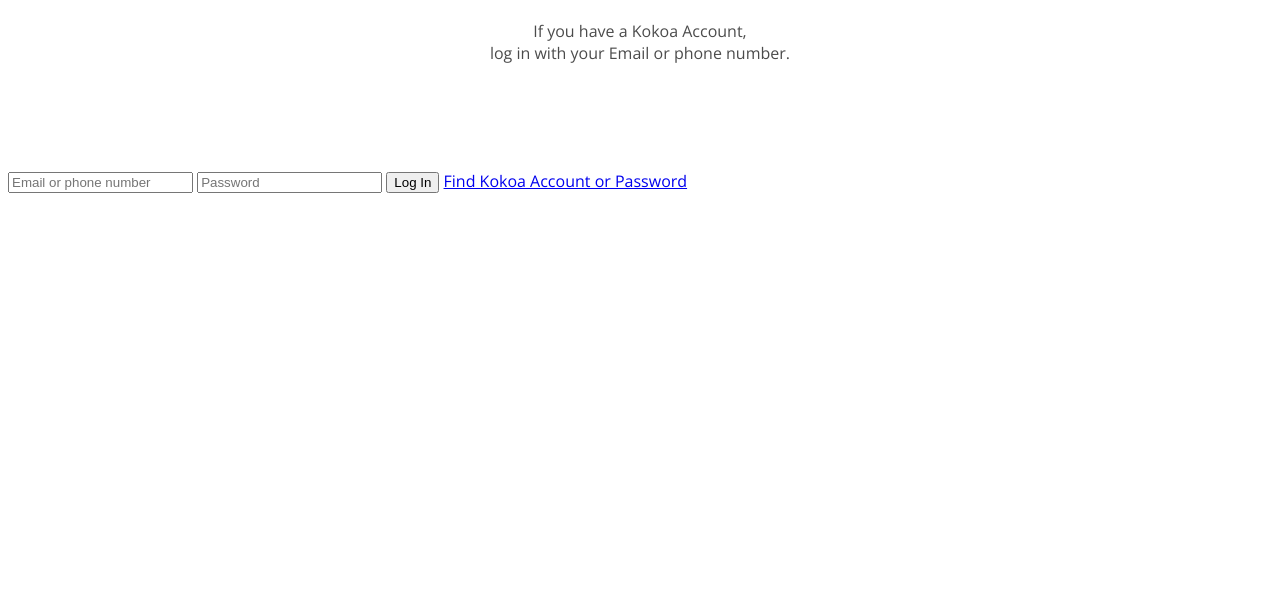
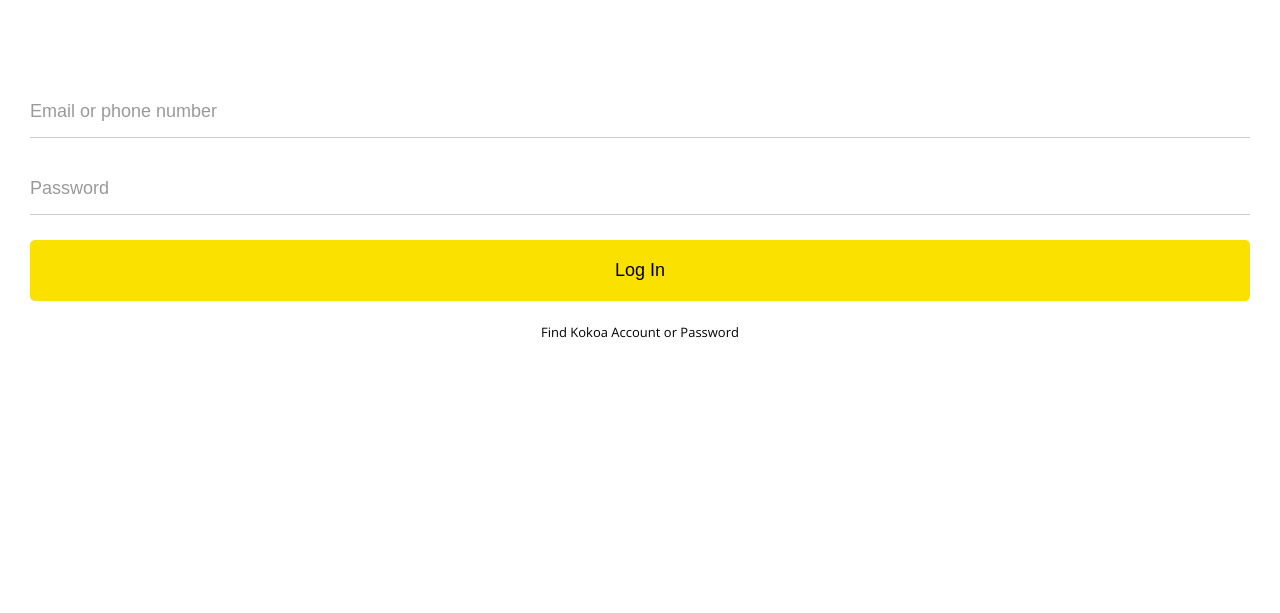
Before and after one commit to codenamechem/kokoa-clone-2020, a plain HTML site: page index.html in a window 1280 px wide. Shown: the part 187-800 px from the top of the page. Drawn offline with nearby package versions, Linux system fonts and the light colour scheme.

Commit message:
02/04/21 11:50

```diff
--- a/css/reset.css
+++ b/css/reset.css
@@ -46,3 +46,7 @@ table {
 	border-collapse: collapse;
 	border-spacing: 0;
 }
+
+input:focus{
+    outline: none;
+}
--- /dev/null
+++ b/css/screens/login.css
@@ -0,0 +1,58 @@
+.welcome-header{
+    margin: 90px 0px;
+    text-align: center;
+    display: flex;
+    flex-direction: column;
+    align-items: center;
+  }
+
+.welcome-header__title{
+    margin-bottom: 20px;
+    font-size: 25px;
+}
+
+.welcome-header__text{
+    width: 60%;
+    opacity: 0.7;
+}
+
+#login-form{
+    display: flex;
+    flex-direction: column;
+    margin: 0 30px;
+}
+
+#login-form input{
+    border: none;
+    padding: 15px 0px;
+    font-size: 18px;
+    margin-bottom: 25px;
+}
+
+#login-form input:not([type="submit"]){
+    border-bottom: 1px solid rgba(0, 0, 0, 0.2);
+    transition: border-color 0.3s ease-in-out;
+}
+
+
+#login-form input::placeholder{
+    color: rgba(0, 0, 0, 0.4);
+}
+
+#login-form input:focus{
+    border-color: var(--yellow);
+}
+
+#login-form input[type="submit"]{
+    background-color: var(--yellow);
+    cursor:pointer;
+    padding: 20px 0px;
+    border-radius: 5px;
+}
+
+#login-form a{
+    text-align: center;
+    text-decoration: none;
+    color:inherit;
+    font-size: 13px;
+}
--- a/css/style.css
+++ b/css/style.css
@@ -1,25 +1,13 @@
 @import url('https://fonts.googleapis.com/css2?family=Open+Sans:wght@400;600&display=swap');
-@import url("resty.css");
-@import url("status-bar.css");
+
+@import url("reset.css");
+@import url("variable.css");
+/* components */
+@import url("components/status-bar.css");
+
+/* Screens */
+@import url("screens/login.css");
 
 body{
     font-family: 'Open Sans', sans-serif;
 }
-
-.welcome-header{
-    margin: 90px 0px;
-    text-align: center;
-    display: flex;
-    flex-direction: column;
-    align-items: center;
-  }
-
-.welcome-header__title{
-    margin-bottom: 20px;
-    font-size: 25px;
-}
-
-.welcome-header__text{
-    width: 60%;
-    opacity: 0.7;
-}
--- /dev/null
+++ b/css/variable.css
@@ -0,0 +1,4 @@
+:root{
+
+--yellow: #FAE100;
+}
--- a/index.html
+++ b/index.html
@@ -27,9 +27,9 @@
         <p class="welcome-header__text">If you have a Kokoa Account,<br> log in with your Email or phone number.</p>
     </header>
 
-    <form id="login-form">
-        <input type="text" placeholder="Email or phone number">
-        <input type="password" placeholder="Password">
+    <form action="friends.html" method="GET" id="login-form">
+        <input name="username" type="text" placeholder="Email or phone number">
+        <input name="password" type="password" placeholder="Password">
         <input type="submit" value="Log In">
     <a href="#">Find Kokoa Account or Password</a>
     </form>
```
Also changed, not shown: friends.html (added, +1 -0 lines), css/components/status-bar.css (line endings or trailing spaces).
